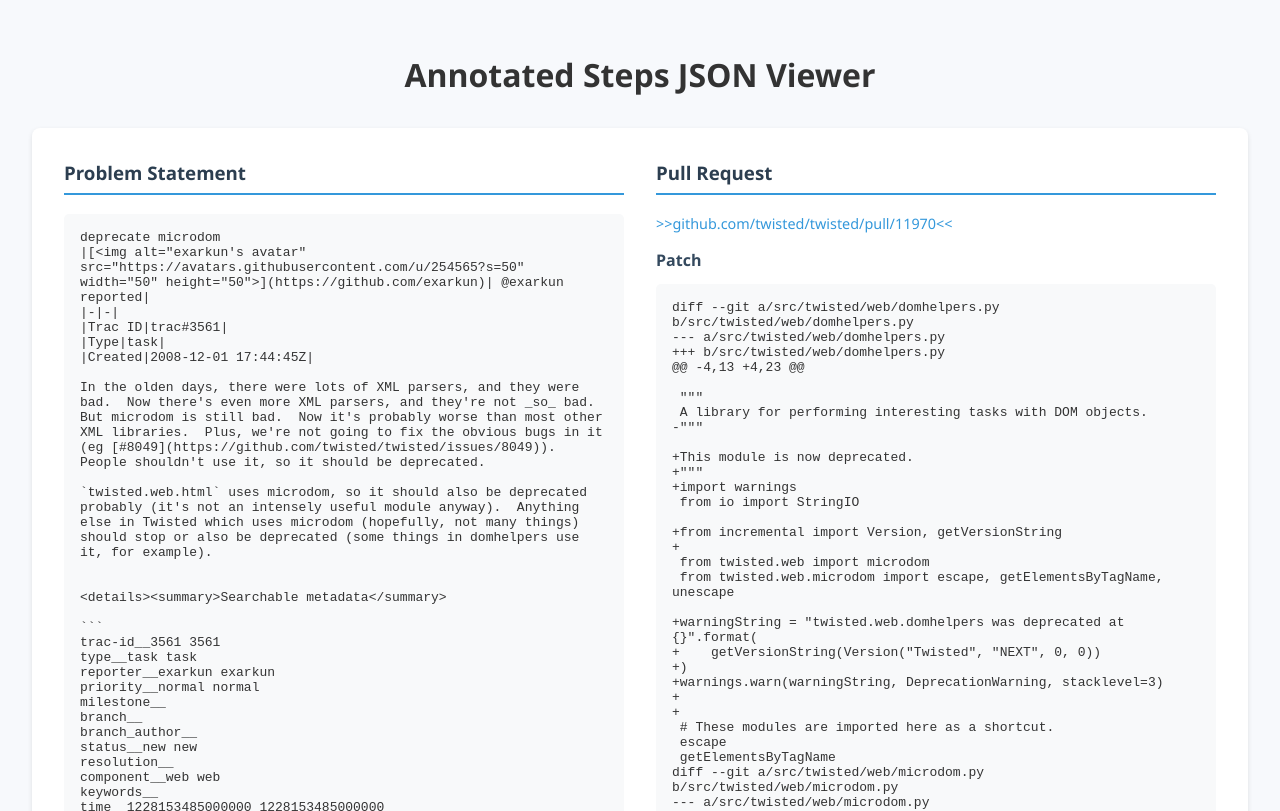
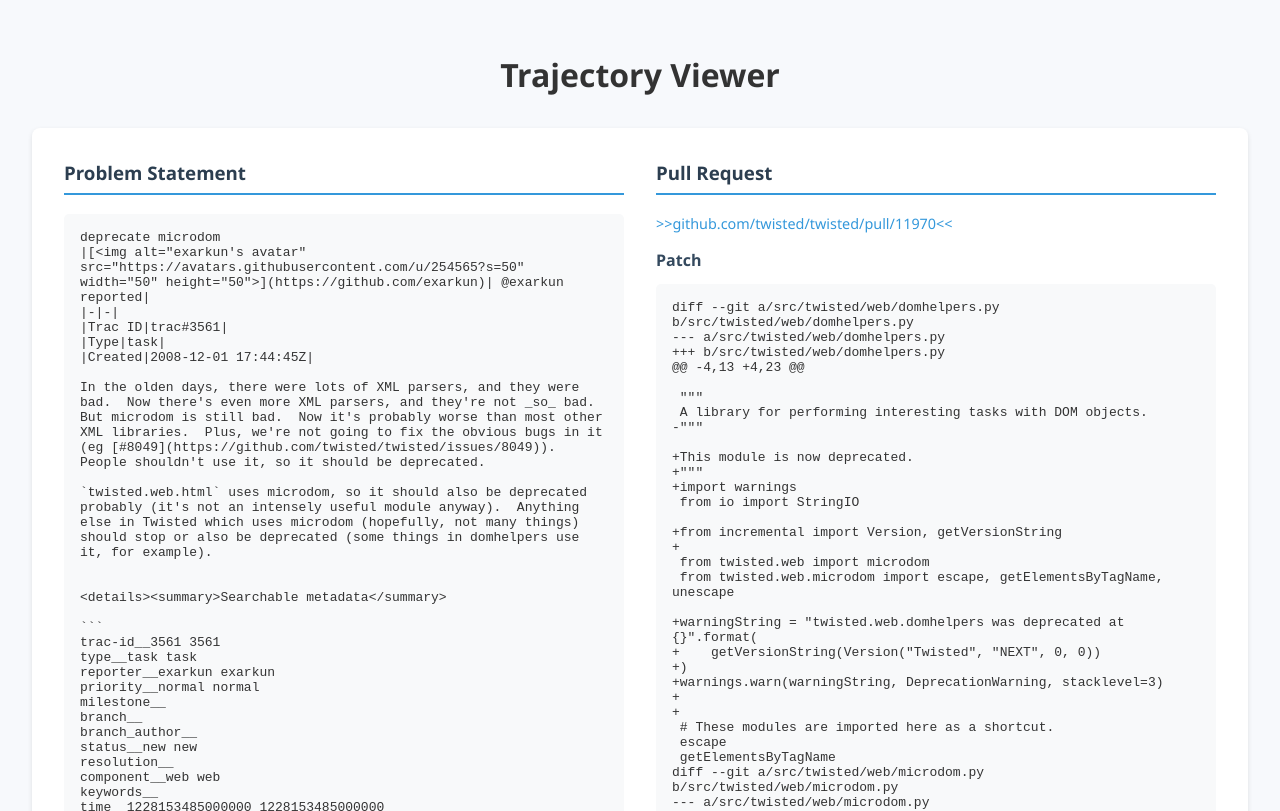
Before and after one commit to carabedo/playground, a plain HTML site: page sweat_trajectory.html in a window 1280 px wide. Shown: the top 811 px of the page. Drawn offline with Linux system fonts and the light colour scheme.

Commit message:
Update sweat_trajectory.html

```diff
--- a/sweat_trajectory.html
+++ b/sweat_trajectory.html
@@ -128,7 +128,7 @@
   </style>
 </head>
 <body data-new-gr-c-s-check-loaded="14.1245.0" data-gr-ext-installed="" data-gr-ext-disabled="forever">
-  <h1>Annotated Steps JSON Viewer</h1>
+  <h1>Trajectory Viewer</h1>
 
 
   <div id="metadata-container" class="metadata-section">
```
